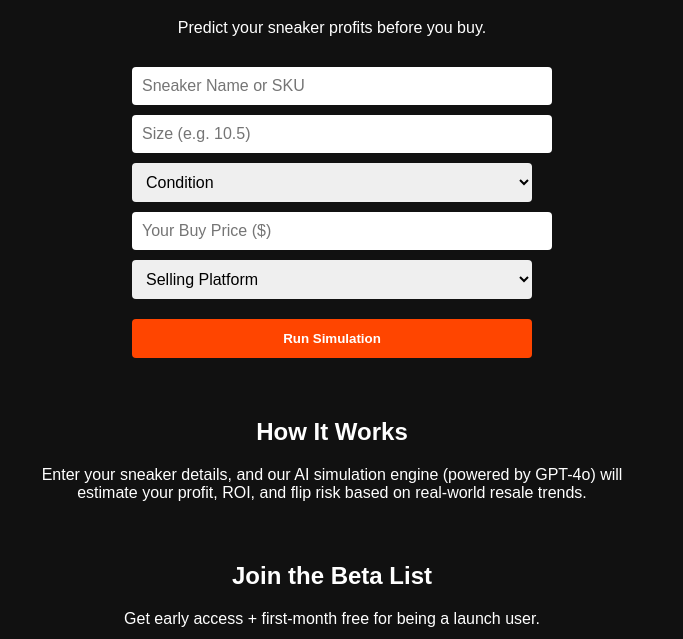
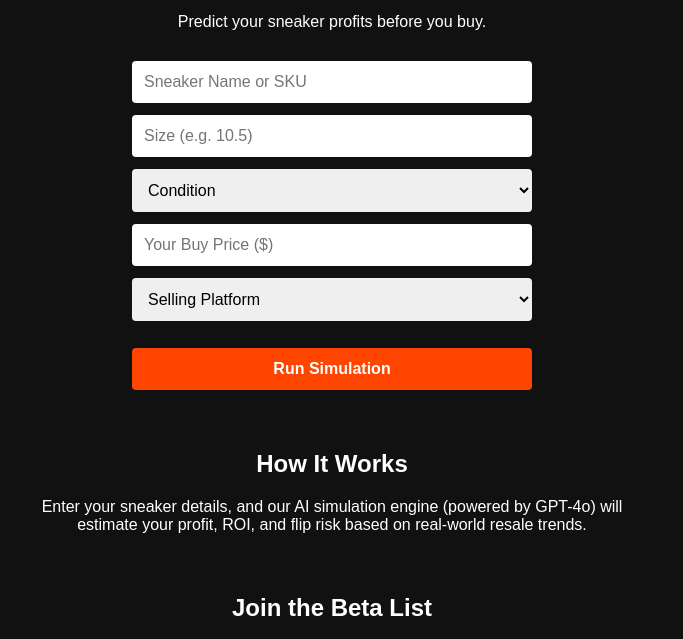
Before and after one commit to Mordrauk/sneakerflipsim, a plain HTML site: page index.html in a window 1280 px wide. Shown: the part 89-728 px from the top of the page, without its empty margins (308-991 px from the left). Drawn offline with Linux system fonts and the light colour scheme.

Commit message:
Cleaned up field spacing and layout for SneakerFlipSim

```diff
--- a/index.html
+++ b/index.html
@@ -15,6 +15,7 @@
 
     h1 {
       color: white;
+      margin-bottom: 10px;
     }
 
     .form-container {
@@ -22,20 +23,23 @@
       max-width: 400px;
     }
 
-    .input-field {
+    .input-field,
+    select {
       display: block;
       width: 100%;
-      padding: 10px;
-      margin: 10px 0;
+      padding: 12px;
+      margin: 12px 0;
       font-size: 16px;
       border: none;
       border-radius: 4px;
+      box-sizing: border-box;
     }
 
     .btn {
+      width: 100%;
       padding: 12px;
-      margin-top: 10px;
-      width: 100%;
+      margin-top: 15px;
+      font-size: 16px;
       font-weight: bold;
       border: none;
       border-radius: 4px;
```
